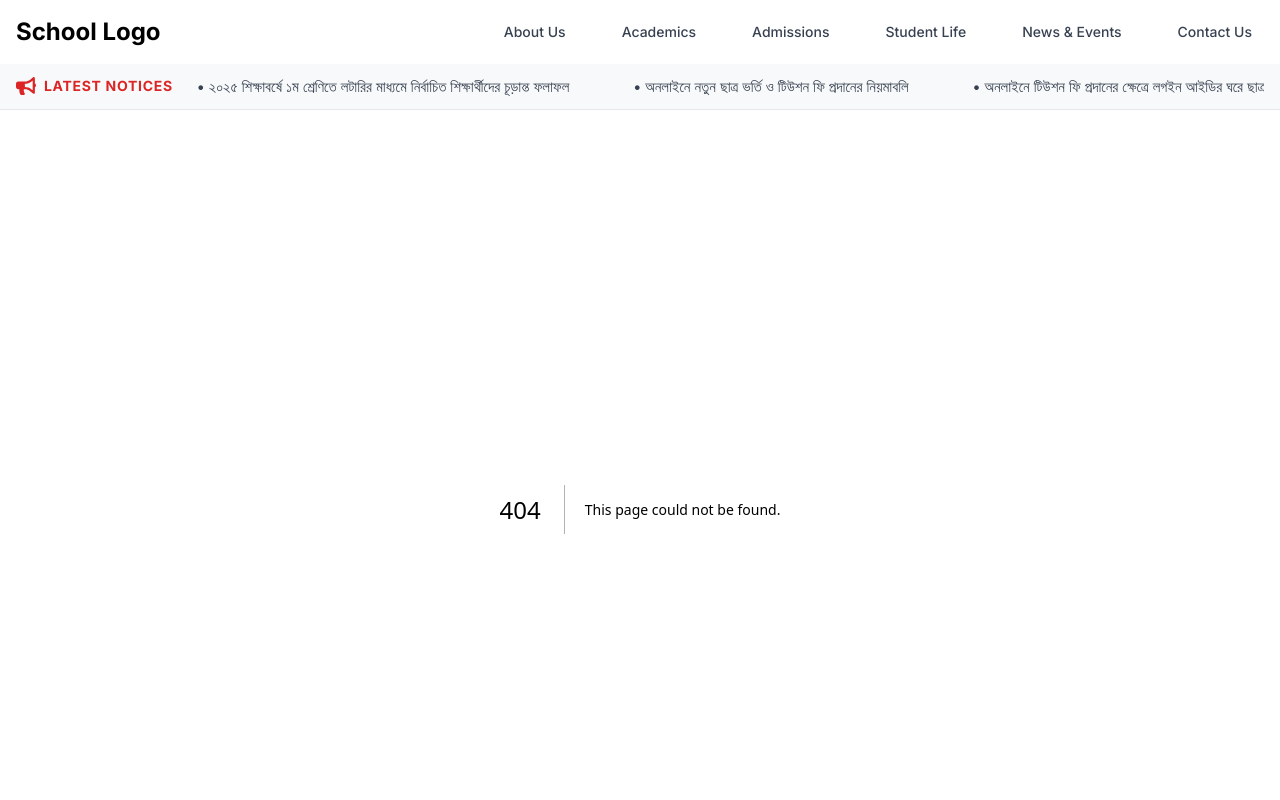
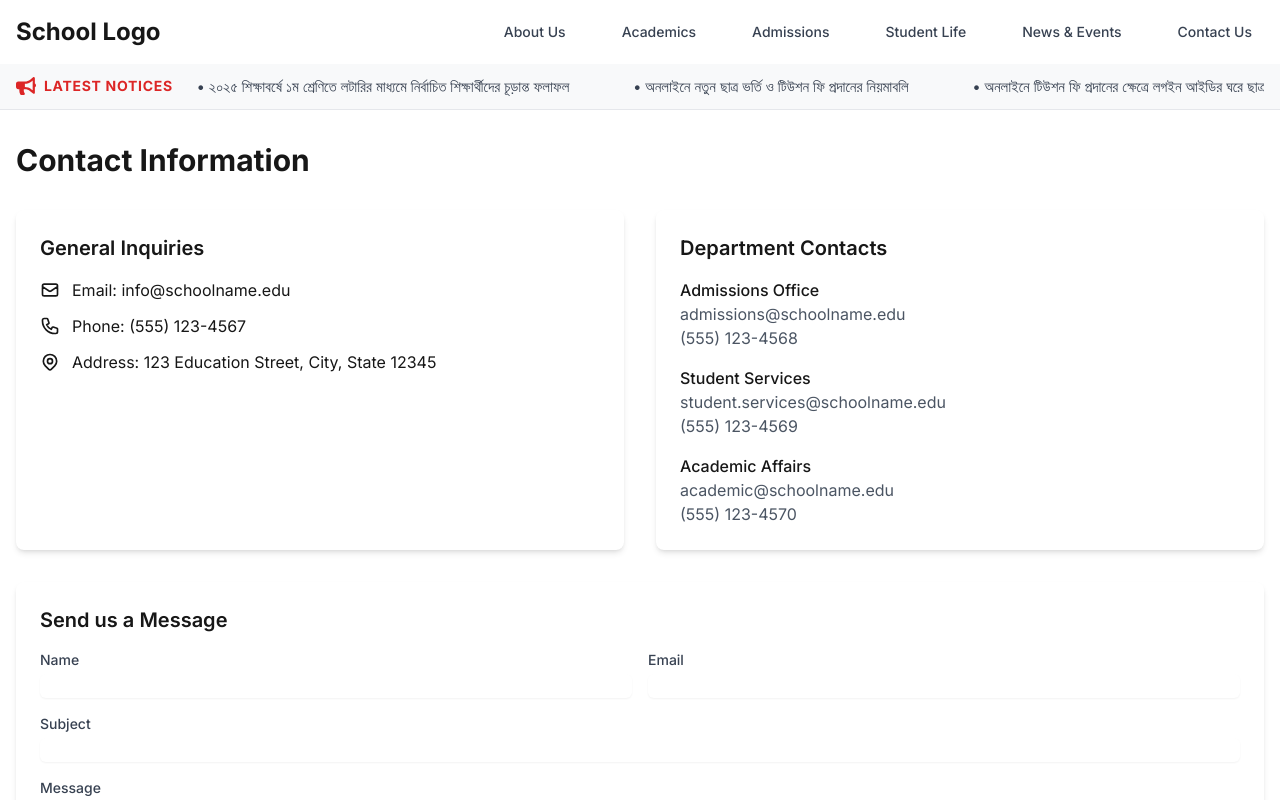
Before and after one commit to Shovonx47/Miracle-School-website-fe, a Next.js app: page /contact-us/contact-information in a window 1280 px wide. Before the commit this address had no page. Shown: the top 800 px of the page. Built offline with nearby package versions, Linux system fonts and the light colour scheme.

Commit message:
API changes

```diff
--- a/package.json
+++ b/package.json
@@ -9,6 +9,7 @@
     "lint": "next lint"
   },
   "dependencies": {
+    "@react-google-maps/api": "^2.20.5",
     "@reduxjs/toolkit": "^2.5.0",
     "@tailwindcss/typography": "^0.5.16",
     "axios": "^1.7.9",
--- /dev/null
+++ b/src/app/contact-us/contact-information/page.js
@@ -0,0 +1,85 @@
+export default function ContactInformation() {
+  return (
+    <div className="max-w-7xl mx-auto px-4 py-8">
+      <h1 className="text-3xl font-bold mb-8">Contact Information</h1>
+
+      <div className="grid md:grid-cols-2 gap-8">
+        {/* General Contact Section */}
+        <div className="bg-white p-6 rounded-lg shadow-md">
+          <h2 className="text-xl font-semibold mb-4">General Inquiries</h2>
+          <div className="space-y-3">
+            <p className="flex items-center">
+              <svg className="w-5 h-5 mr-3" fill="none" stroke="currentColor" viewBox="0 0 24 24" xmlns="http://www.w3.org/2000/svg">
+                <path strokeLinecap="round" strokeLinejoin="round" strokeWidth="2" d="M3 8l7.89 5.26a2 2 0 002.22 0L21 8M5 19h14a2 2 0 002-2V7a2 2 0 00-2-2H5a2 2 0 00-2 2v10a2 2 0 002 2z" />
+              </svg>
+              <span>Email: info@schoolname.edu</span>
+            </p>
+            <p className="flex items-center">
+              <svg className="w-5 h-5 mr-3" fill="none" stroke="currentColor" viewBox="0 0 24 24" xmlns="http://www.w3.org/2000/svg">
+                <path strokeLinecap="round" strokeLinejoin="round" strokeWidth="2" d="M3 5a2 2 0 012-2h3.28a1 1 0 01.948.684l1.498 4.493a1 1 0 01-.502 1.21l-2.257 1.13a11.042 11.042 0 005.516 5.516l1.13-2.257a1 1 0 011.21-.502l4.493 1.498a1 1 0 01.684.949V19a2 2 0 01-2 2h-1C9.716 21 3 14.284 3 6V5z" />
+              </svg>
+              <span>Phone: (555) 123-4567</span>
+            </p>
+            <p className="flex items-center">
+              <svg className="w-5 h-5 mr-3" fill="none" stroke="currentColor" viewBox="0 0 24 24" xmlns="http://www.w3.org/2000/svg">
+                <path strokeLinecap="round" strokeLinejoin="round" strokeWidth="2" d="M17.657 16.657L13.414 20.9a1.998 1.998 0 01-2.827 0l-4.244-4.243a8 8 0 1111.314 0z" />
+                <path strokeLinecap="round" strokeLinejoin="round" strokeWidth="2" d="M15 11a3 3 0 11-6 0 3 3 0 016 0z" />
+              </svg>
+              <span>Address: 123 Education Street, City, State 12345</span>
+            </p>
+          </div>
+        </div>
+
+        {/* Department Contacts Section */}
+        <div className="bg-white p-6 rounded-lg shadow-md">
+          <h2 className="text-xl font-semibold mb-4">Department Contacts</h2>
+          <div className="space-y-4">
+            <div>
+              <h3 className="font-medium">Admissions Office</h3>
+              <p className="text-gray-600">admissions@schoolname.edu</p>
+              <p className="text-gray-600">(555) 123-4568</p>
+            </div>
+            <div>
+              <h3 className="font-medium">Student Services</h3>
+              <p className="text-gray-600">student.services@schoolname.edu</p>
+              <p className="text-gray-600">(555) 123-4569</p>
+            </div>
+            <div>
+              <h3 className="font-medium">Academic Affairs</h3>
+              <p className="text-gray-600">academic@schoolname.edu</p>
+              <p className="text-gray-600">(555) 123-4570</p>
+            </div>
+          </div>
+        </div>
+
+        {/* Contact Form */}
+        <div className="md:col-span-2 bg-white p-6 rounded-lg shadow-md">
+          <h2 className="text-xl font-semibold mb-4">Send us a Message</h2>
+          <form className="space-y-4">
+            <div className="grid md:grid-cols-2 gap-4">
+              <div>
+                <label className="block text-sm font-medium text-gray-700">Name</label>
+                <input type="text" className="mt-1 block w-full rounded-md border-gray-300 shadow-sm focus:border-blue-500 focus:ring-blue-500" />
+              </div>
+              <div>
+                <label className="block text-sm font-medium text-gray-700">Email</label>
+                <input type="email" className="mt-1 block w-full rounded-md border-gray-300 shadow-sm focus:border-blue-500 focus:ring-blue-500" />
+              </div>
+            </div>
+            <div>
+              <label className="block text-sm font-medium text-gray-700">Subject</label>
+              <input type="text" className="mt-1 block w-full rounded-md border-gray-300 shadow-sm focus:border-blue-500 focus:ring-blue-500" />
+            </div>
+            <div>
+              <label className="block text-sm font-medium text-gray-700">Message</label>
+              <textarea rows={4} className="mt-1 block w-full rounded-md border-gray-300 shadow-sm focus:border-blue-500 focus:ring-blue-500"></textarea>
+            </div>
+            <button type="submit" className="bg-blue-600 text-white px-4 py-2 rounded-md hover:bg-blue-700">
+              Send Message
+            </button>
+          </form>
+        </div>
+      </div>
+    </div>
+  );
+}
--- /dev/null
+++ b/src/app/contact-us/location-map/page.js
@@ -0,0 +1,85 @@
+"use client";
+import { useEffect, useState } from 'react';
+import { GoogleMap, LoadScript, Marker } from '@react-google-maps/api';
+import axios from 'axios';
+
+const LocationMap = () => {
+  const [schoolLocation, setSchoolLocation] = useState({
+    coordinates: { lat: 23.738636, lng: 90.395491 }, // Notre Dame College coordinates
+    address: "2 Arambagh, Motijheel, Dhaka 1000, Bangladesh",
+    phone: "+880 2-7192027",
+    email: "info@notredamecollege-dhaka.com"
+  });
+  const [loading, setLoading] = useState(true);
+  const [error, setError] = useState(null);
+
+  const mapStyles = {
+    height: "70vh",
+    width: "100%"
+  };
+
+  useEffect(() => {
+    const fetchLocation = async () => {
+      try {
+        const response = await axios.get(`${process.env.NEXT_PUBLIC_API_URL}/api/location`);
+        console.log('Location data received:', response.data);
+        if (response.data) {
+          setSchoolLocation(response.data);
+        }
+        setLoading(false);
+      } catch (err) {
+        console.error('Error fetching location:', err);
+        // Don't show error since we have default data
+        setLoading(false);
+      }
+    };
+
+    fetchLocation();
+  }, []);
+
+  if (loading) return <div className="min-h-screen flex items-center justify-center">Loading...</div>;
+  if (error) return <div className="min-h-screen flex items-center justify-center text-red-500">{error}</div>;
+
+  return (
+    <div className="min-h-screen bg-gray-50 py-12">
+      <div className="max-w-7xl mx-auto px-4 sm:px-6 lg:px-8">
+        <div className="text-center mb-12">
+          <h1 className="text-3xl font-bold text-gray-900 sm:text-4xl">Our Location</h1>
+          <p className="mt-4 text-lg text-gray-500">
+            Find us at the heart of education excellence
+          </p>
+        </div>
+
+        <div className="bg-white shadow-xl rounded-lg overflow-hidden">
+          <LoadScript googleMapsApiKey={process.env.NEXT_PUBLIC_GOOGLE_MAPS_API_KEY}>
+            <GoogleMap
+              mapContainerStyle={mapStyles}
+              zoom={15}
+              center={schoolLocation?.coordinates}
+            >
+              <Marker position={schoolLocation?.coordinates} />
+            </GoogleMap>
+          </LoadScript>
+
+          <div className="p-6">
+            <div className="grid grid-cols-1 md:grid-cols-2 gap-6">
+              <div>
+                <h3 className="text-lg font-semibold text-gray-900">Address</h3>
+                <p className="mt-2 text-gray-600">{schoolLocation?.address}</p>
+              </div>
+              <div>
+                <h3 className="text-lg font-semibold text-gray-900">Contact Details</h3>
+                <p className="mt-2 text-gray-600">
+                  Phone: {schoolLocation?.phone}<br />
+                  Email: {schoolLocation?.email}
+                </p>
+              </div>
+            </div>
+          </div>
+        </div>
+      </div>
+    </div>
+  );
+};
+
+export default LocationMap;
--- a/src/components/Navbar.js
+++ b/src/components/Navbar.js
@@ -29,7 +29,7 @@ export default function Navbar() {
     },
     {
       title: "Contact Us",
-      submenu: ["Contact Information", "Location Map", "Inquiry Form"],
+      submenu: ["Contact Information", "Location Map"],
     },
   ];
 
```
Also changed, not shown: 1 other file (tests, documents, lock files or other folders).
